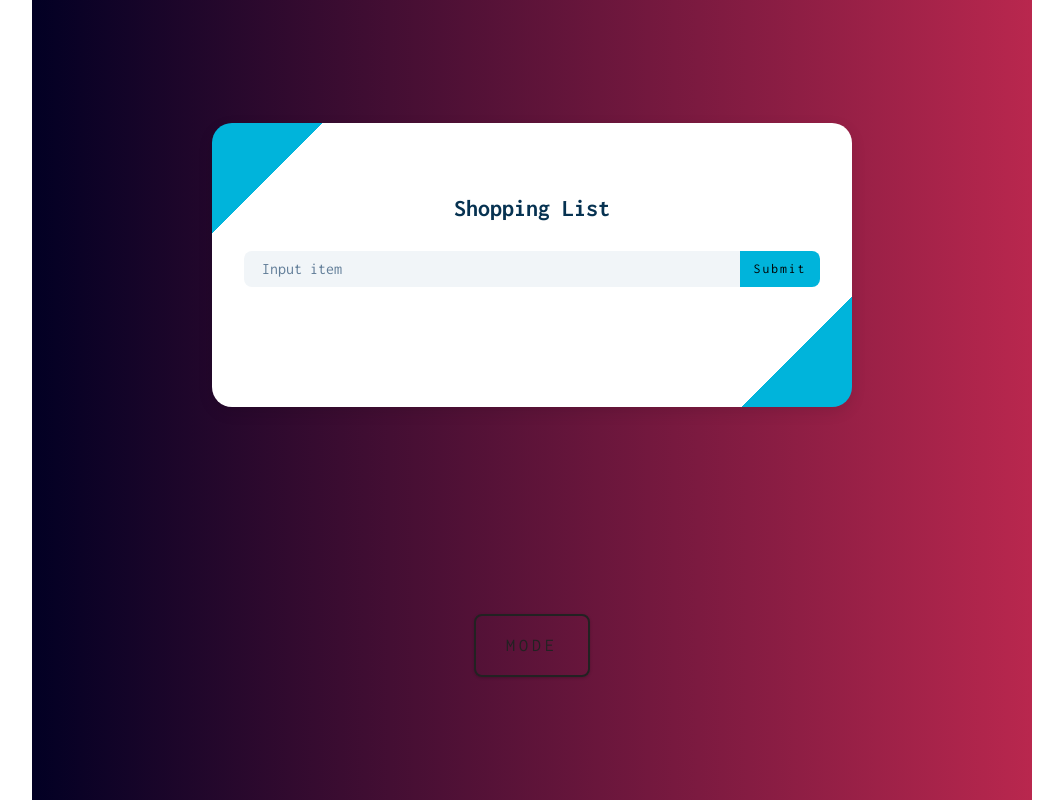
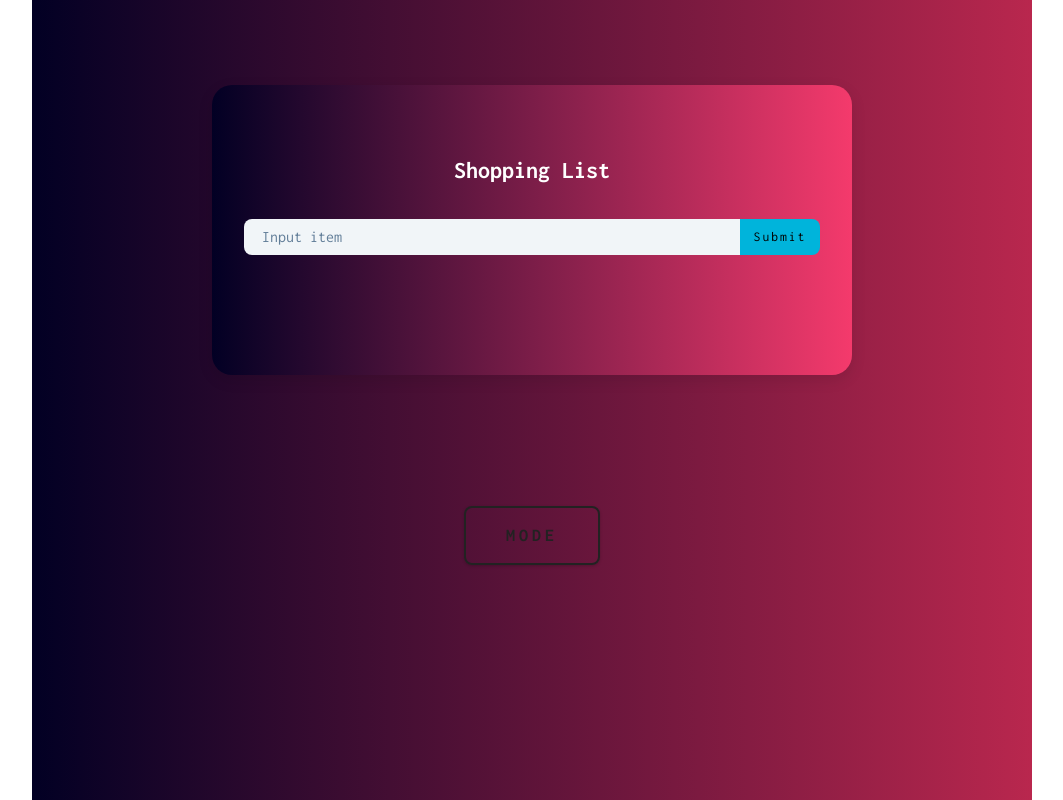
Before and after one commit to mrsev17/Vanilla_JS_ShoppingList, a plain HTML site: page index.html in a window 1280 px wide. Both pictures are taken after a click on the button "MODE". Shown: the whole page, without its empty margins (108-1171 px from the left). Drawn offline with Linux system fonts and the light colour scheme.

Commit message:
Update color mode

```diff
--- a/index.html
+++ b/index.html
@@ -13,13 +13,13 @@
   <body class="all lightMode">
 
   <main class="app container">
-    <section class="section-center">
+    <section class="section-center dark-mode-title">
 
       <!-- form -->
 
       <form class="grocery-form">
         <p class="alert"></p>
-        <h3 class="center-title">Shopping List</h3>
+        <h3 class="center-title dark-mode-title">Shopping List</h3>
         <div class="form-control">
           <label for="grocery"></label>
           <input type="text" id="grocery" placeholder="Input item">
--- a/script/script.js
+++ b/script/script.js
@@ -233,6 +233,8 @@ function changeMode(event) {
         // Toggle .darkMode and .lightMode on body.all
         all.classList.toggle('darkMode');
         all.classList.toggle('lightMode');
+        all.classList.toggle('dark-mode');
+        all.classList.toggle('dark-mode-title');
     }
     return false;
 }
--- a/stylesheet/css.css
+++ b/stylesheet/css.css
@@ -185,6 +185,13 @@ select {
     max-width: 40rem;
 }
 .center-title {
+    color: black;
+    text-align: center;
+    margin-bottom: 30px;
+    font-size: 24px;
+}
+.dark-mode .center-title {
+    color: white;
     text-align: center;
     margin-bottom: 30px;
     font-size: 24px;
@@ -211,6 +218,14 @@ Grocery List
     transition: all 0.3s linear;
     padding: 2rem;
 }
+.dark-mode .section-center {
+    background: linear-gradient(90deg, rgba(2,0,36,1) 0%, rgba(244,58,108,1) 100%, rgba(0,212,255,1) 100%);
+    border-radius: 20px;
+    box-shadow: 0 5px 15px rgba(0, 0, 0, 0.1);
+    transition: all 0.3s linear;
+    padding: 2rem;
+}
+
 .section-center:hover {
     box-shadow: 0 5px 15px rgba(0, 0, 0, 0.2);
 }
@@ -370,6 +385,8 @@ Grocery List
     background: linear-gradient(90deg, rgba(2,0,36,1) 0%, rgba(185,39,78,1) 100%, rgba(0,212,255,1) 100%);
 }
 .mode {
-    padding: 16px 30px;
+    padding: 14px 40px;
     font-size: 18px;
+    font-weight: 800;
+    margin-bottom: 150px;
 }
```
